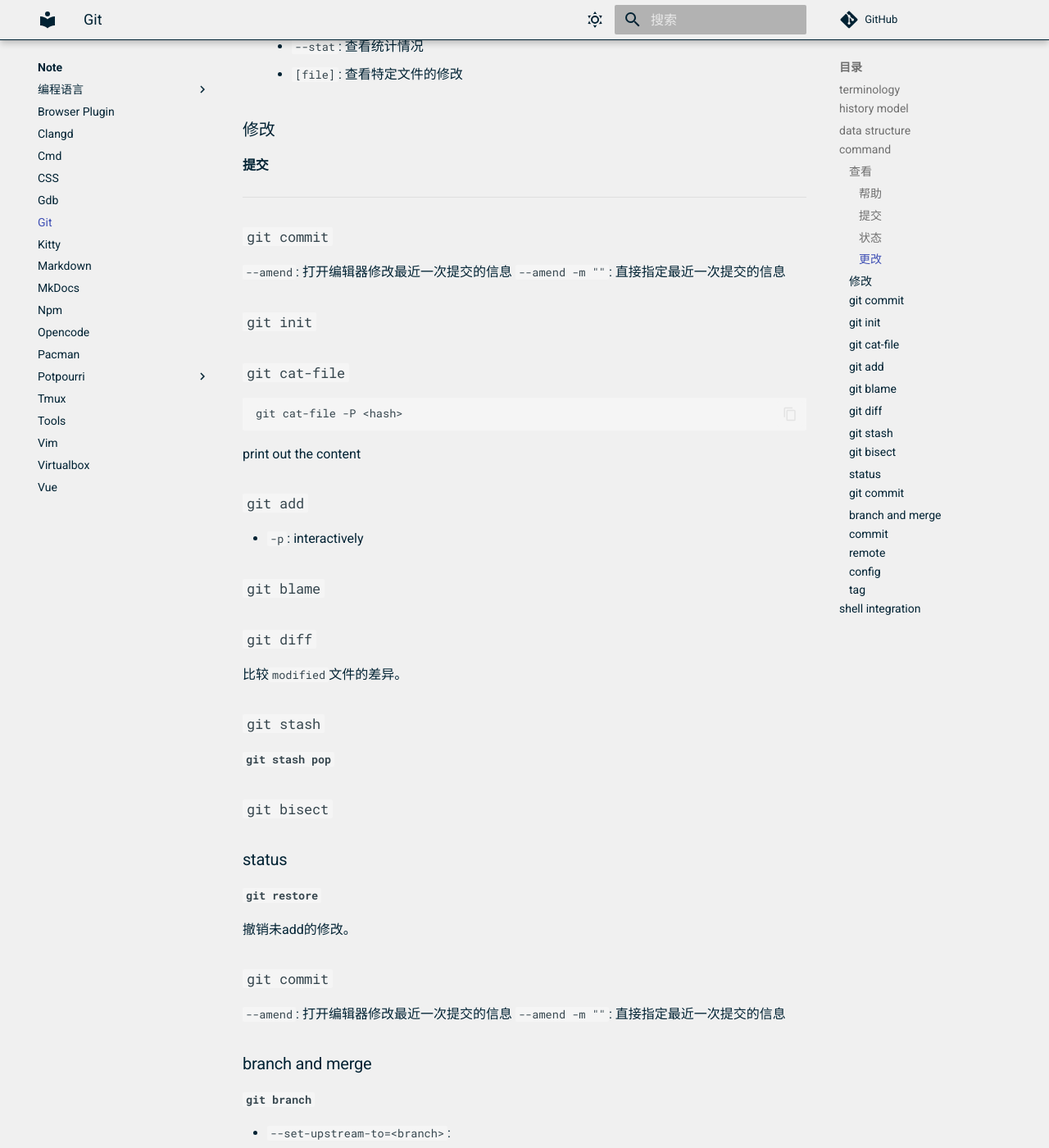
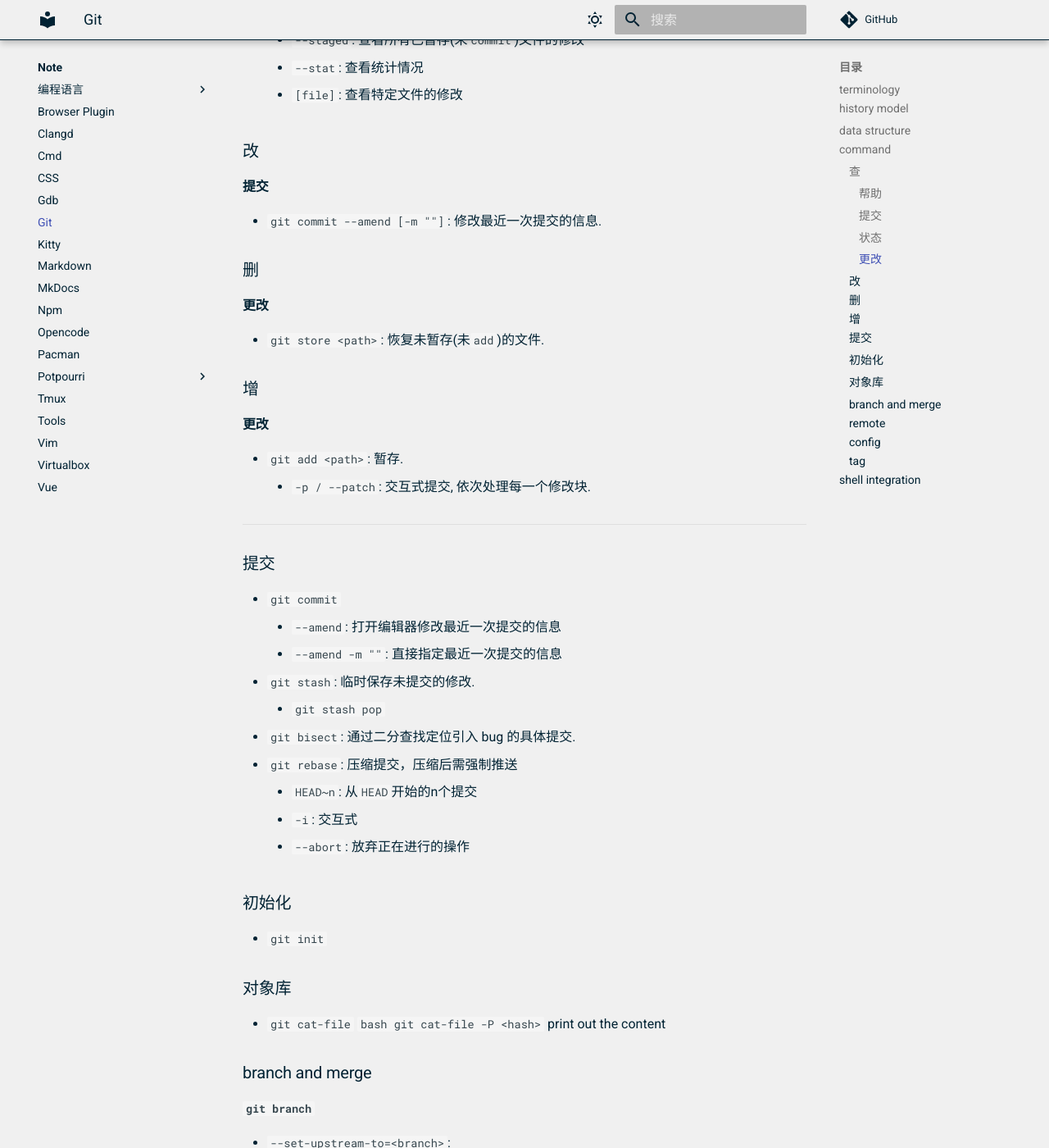
Before and after one commit to Wijkqwe/Wijkqwe.github.io, an MkDocs documentation site: the page built from docs/note/git.md, in a window 1280 px wide and 1400 px high, scrolled down 2241 px. Shown: the whole window at 82% size. Built offline with MkDocs 1.6.1 and Material for MkDocs 9.7.7, drawn with Linux system fonts in a browser that asks for light colours; comment, search, counter and statistics services are not loaded; some of the changed text lies outside the part shown.

Commit message:
[note][git]

````diff
--- a/docs/note/git.md
+++ b/docs/note/git.md
@@ -41,7 +41,7 @@ references = map<string string>
 
 ## command
 
-### 查看
+### 查
 
 #### 帮助
 
@@ -68,15 +68,13 @@ references = map<string string>
 
 		同时，可以通过占位符和颜色自定义`format`的样式。
 	- `--decorate`: 在提交信息旁显示分支、标签等引用信息
-
-
+- `git blame <file>`: 逐行查看每行代码的最后修改的提交(时间, 编辑者).
 
 #### 状态
 
 - `git status`:查看git仓库当前状态
 	- `-s`: 简洁信息
 	- `-u`: 详细信息
-
 
 #### 更改
 
@@ -85,71 +83,69 @@ references = map<string string>
 	- `--stat`: 查看统计情况
 	- `[file]`: 查看特定文件的修改
 
-
-### 修改
+### 改
 
 #### 提交
 
+- `git commit --amend [-m ""]`: 修改最近一次提交的信息.
 
+### 删
+
+#### 更改
+
+- `git store <path>`: 恢复未暂存(未`add`)的文件.
+
+### 增
+
+#### 更改
+
+- `git add <path>`: 暂存.
+    - `-p / --patch`: 交互式提交, 依次处理每一个修改块.
 
 ---
 
+### 提交
 
-### `git commit`
-`--amend`: 打开编辑器修改最近一次提交的信息
-`--amend -m ""`: 直接指定最近一次提交的信息
+- `git commit`
+    - `--amend`: 打开编辑器修改最近一次提交的信息
+    - `--amend -m ""`: 直接指定最近一次提交的信息
+- `git stash`: 临时保存未提交的修改.
+    - `git stash pop`
+- `git bisect`: 通过二分查找定位引入 bug 的具体提交.
+- `git rebase`: 压缩提交，压缩后需强制推送
+    - `HEAD~n`: 从`HEAD`开始的n个提交
+    - `-i`: 交互式
+    - `--abort`: 放弃正在进行的操作
 
+### 初始化
 
-### `git init`
+- `git init`
 
-### `git cat-file`
+### 对象库
 
-```bash
-git cat-file -P <hash>
-```
-print out the content
-
-
-### `git add`
-- `-p`: interactively
-
-
-### `git blame`
-
-### `git diff`
-比较`modified`文件的差异。
-
-### `git stash`
-
-#### `git stash pop`
-
-### `git bisect`
-
-
-### status
-
-#### `git restore`
-撤销未add的修改。
-
-
-### `git commit`
-`--amend`: 打开编辑器修改最近一次提交的信息
-`--amend -m ""`: 直接指定最近一次提交的信息
-
+- `git cat-file`
+    ```bash
+    git cat-file -P <hash>
+    ```
+    print out the content
 
 ### branch and merge
 
 #### `git branch`
+
 - `--set-upstream-to=<branch>`:
 - `-m [<旧分支名>] <新分支名>`: 重命名。
 
+#### `git checkout`
 
-#### `git checkout`
 ##### move the head pointer
+
 ```bash
 git checkout <hash/reference>
 ```
+
 ##### abanden
+
 ```bash
 git checkout <file>
 ```
@@ -159,7 +155,6 @@ throw away the change and back to the HEAD
 
 - `--orphan`: create a new branch without a commit.
 
-
 #### `git merge`
 
 可以直接将远程分支合并到本地分支。
@@ -168,7 +163,6 @@ throw away the change and back to the HEAD
 - `--continue`: after deal with merge conflect file and add them, continue merge
 
 ##### `git mergetool`
-
 
 #### list branches
 - `git branch`: 列出本地分支
@@ -197,16 +191,6 @@ throw away the change and back to the HEAD
 - `git branch -d <branch-name>`: 删除已合并分支
 - `git branch -D <branch-name>`: 强制删除分支（即使未合并）
 - `git push origin --delete <remote-branch-name>`: 删除远程分支
-
-
-### commit
-
-#### `git rebase`
-压缩提交，压缩后需强制推送
-- `HEAD~n`: 从`HEAD`开始的n个提交
-- `-i`: 交互式
-- `--abort`: 放弃正在进行的操作
-
 
 
 ### remote
@@ -245,12 +229,9 @@ git pull <远程主机> <远程分支>[:<本地分支>]
 - `--bare`: 仅克隆裸仓库，可从裸仓库克隆完整工作目录
 - `--recursive`: 克隆包含子模块（submodule）的仓库时，自动初始化并更新全部子模块，一次性获得完整项目代码。
 
-
-
 ### config
 
 #### `git config`
-
 
 ### tag
 
````
